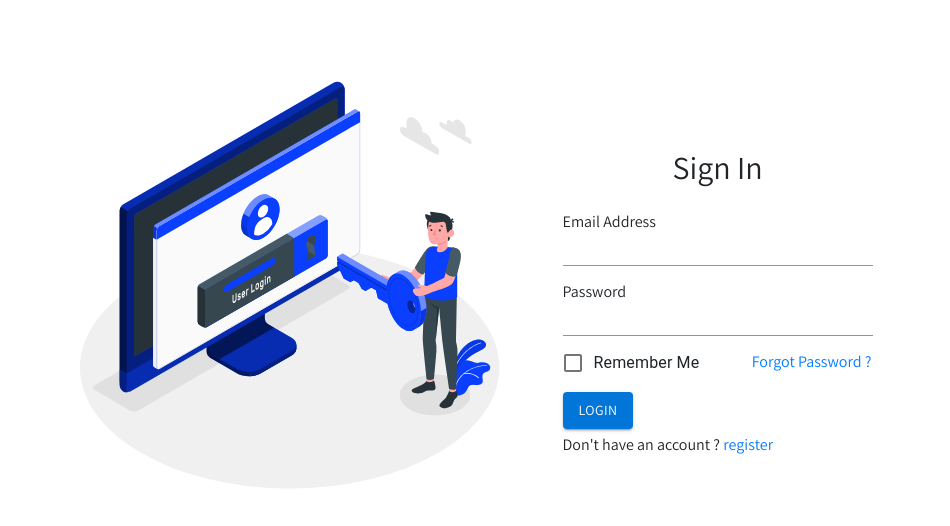
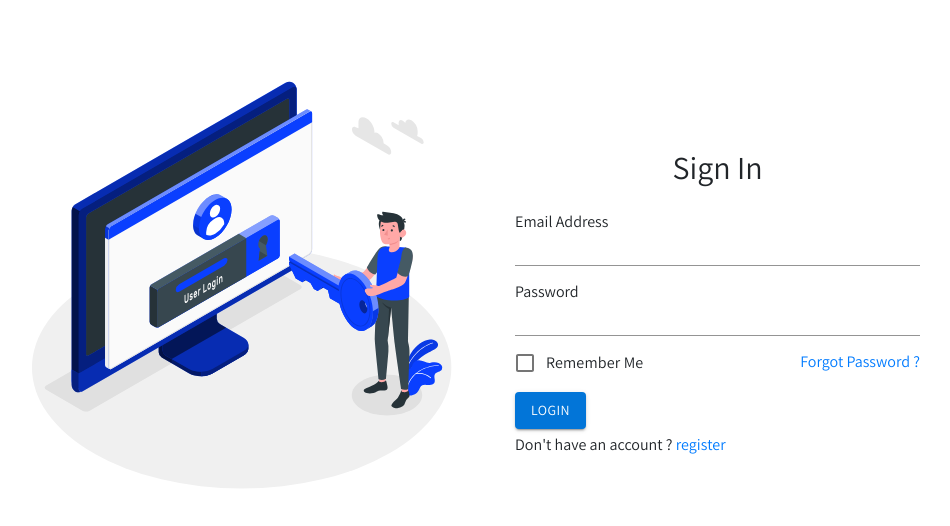
Before and after one commit to mustaque508/user-registeration, a React (Create React App) app in the folder frontEnd/: page / in a window 1280 px wide. Shown: the top 526 px of the page, without its empty margins (160-1110 px from the left). Built offline with nearby package versions, Linux system fonts and the light colour scheme.

Commit message:
responsive :loginform,homepage,Registerform

```diff
--- a/frontEnd/src/views/Header.jsx
+++ b/frontEnd/src/views/Header.jsx
@@ -22,7 +22,6 @@ import InfoSharpIcon from '@material-ui/icons/InfoSharp'
 import Popover from 'react-bootstrap/Popover'
 import OverlayTrigger from 'react-bootstrap/OverlayTrigger'
 import ReactDOM from 'react-dom'
-import '../dist/css/index.css'
 import App from '../views/App'
 import { plugin_for_contact} from '../dist/plugins/Countrycode'
 import Tooltip from '@material-ui/core/Tooltip'
@@ -58,6 +57,7 @@ import 'animate.css/animate.min.css'
 import '@fortawesome/fontawesome-free/css/all.css'
 import $ from 'jquery'
 import '../dist/css/youtube.css'
+import '../dist/css/loginForm.css'
 toast.configure()
 
 // color theme for button [login and submit button]
--- a/frontEnd/src/views/HomePage.jsx
+++ b/frontEnd/src/views/HomePage.jsx
@@ -7,13 +7,13 @@ const HomePage = () => {
     return (
         <>
           <div>
-                <div className="content-section">
+                <div className="content-section mt-4">
                     <div className="container mt-5">
                                 <div className="row d-flex justify-content-center">
-                                        <div className="content_img col-sm-6 col-md-5 col-lg-5 d-flex align-items-center">
+                                        <div className="content_img  col-md-6 col-xl-5  d-flex align-items-center">
                                             <CommonImage/>
                                         </div>
-                                        <div className="content col-sm-6 col-md-6 col-lg-4">
+                                        <div className="content  col-md-6  col-xl-5">
                                         {
                                             (useLocation().pathname === "/register") ? <RegisterForm/> : <LoginForm/>
                                         }
--- a/frontEnd/src/views/Login/LoginForm.jsx
+++ b/frontEnd/src/views/Login/LoginForm.jsx
@@ -110,7 +110,7 @@ const LoginForm = () => {
 
     return (
         <div>
-            <div className="card border-0" style={{'marginTop':'5rem'}}>
+            <div className="card border-0 login-form" style={{'marginTop':'5rem'}}>
                 <div className="card-body">
 
                      {/* card title */}
@@ -133,13 +133,13 @@ const LoginForm = () => {
 
                         {/* checkbox */}
                         <div className="row ml-0">
-                            <div className="remember_me col p-0">
+                            <div className="remember_me col-6 p-0">
                             <MuiThemeProvider theme={colortheme}>
-                                <FormControlLabel control={<Checkbox color="primary" id="remember_me" name="remember_me" checked={login_details.remember_me} onChange={inputEvent} value={remember_me} /> } label="Remember Me"/>
+                                <FormControlLabel  control={<Checkbox color="primary" id="remember_me" className="checkbox" name="remember_me" checked={login_details.remember_me} onChange={inputEvent} value={remember_me} /> } label={<span>Remember Me</span>}/>
                             </MuiThemeProvider>
                             </div>
-                            <div className="forgot_pass col p-0 ">
-                                <Link to="/forgot" className="float-right mr-3" style={{'marginTop':'0.5rem'}}>Forgot Password ?</Link>
+                            <div className="forgot_pass col  d-flex justify-content-end mt-2">
+                                <Link to="/forgot"> Forgot Password ?</Link>
                             </div>
                         </div>
 
```
Also changed, not shown: frontEnd/src/dist/css/index.css (deleted), frontEnd/src/dist/css/loginForm.css (added).
